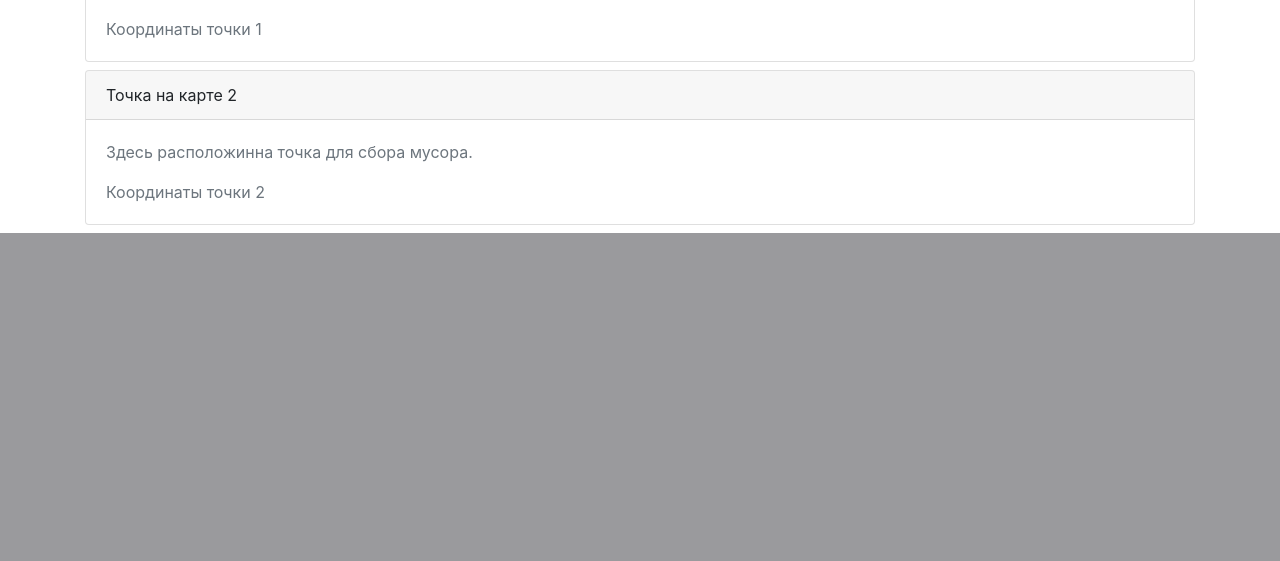
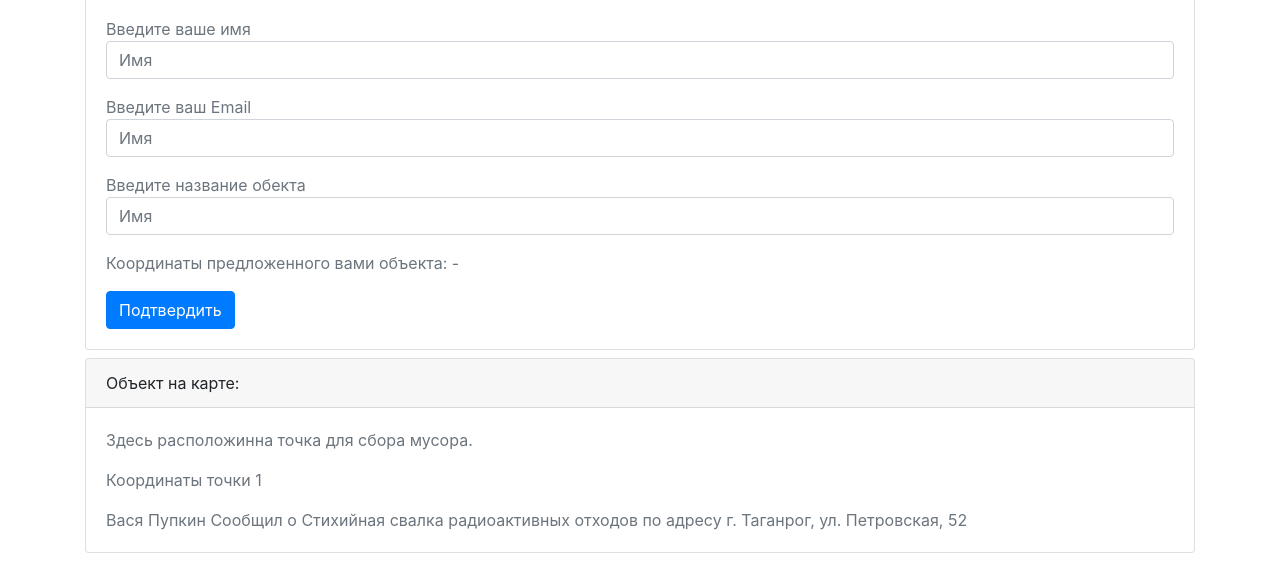
Before and after one commit to wsbespalov/dipadipa, a Django app: page /map/ in a window 1280 px wide. Shown: the part 1057-1618 px from the top of the page. Before the commit the page ends 1290 px from the top, so only its background shows below. Run offline with Django 3.2, Linux system fonts and the light colour scheme; data comes from the database, SQL or seed files in the repository; both versions use the stored data as it was after the commit; some libraries are stand-ins or nearby versions.

Commit message:
Add request on server adress places

```diff
--- a/stopmusor/server/models.py
+++ b/stopmusor/server/models.py
@@ -103,6 +103,32 @@ class Service(models.Model):
     def get_absolute_url(self):
         return ("view_service_post", None, {"body": self.body})
 
+class MapObjects(models.Model):
+    objects = models.Manager()
+    class Meta:
+        ordering = ['adres', ]
+    adres = models.TextField(
+        default="",
+        verbose_name="Adres of object"
+    )
+    name = models.TextField(
+        default="",
+        verbose_name="Name of user"
+    )
+    email = models.TextField(
+        default="",
+        verbose_name="Email of user"
+    )
+    object_name = models.TextField(
+        default="",
+        verbose_name="Object name"
+    )
+    def __unicode__(self):
+        return "%s" % self.object_name
+
+    @permalink
+    def get_absolute_url(self):
+        return ("view_map_objects", None, {"body": self.adres})
 
 class Question(models.Model):
     objects = models.Manager()
--- a/stopmusor/server/views.py
+++ b/stopmusor/server/views.py
@@ -1,13 +1,14 @@
 from django.shortcuts import render, render_to_response, get_object_or_404
 
 from django.http import HttpResponse
-
+from django.views.decorators.csrf import csrf_exempt
 # Create your views here.
 
 from .models import News
 from .models import Question
 from .models import Papers
 from .models import Service
+from .models import MapObjects
 
 def index(request):
     return render(
@@ -42,9 +43,22 @@ def map(request):
         request=request,
         template_name='map.html',
         context={
-            "map": News.objects.all()[:5]
+            "map": MapObjects.objects.all()[:5]
         }
     )
+
+@csrf_exempt
+def map_append_object(request):
+    if request.method == 'POST':
+        body = request.body
+        print(body)
+        return HttpResponse(
+            body
+        )
+    else:
+        return HttpResponse(
+            "bad request method"
+        )
 
 def appeal(request):
     return render(
--- a/stopmusor/static/js/avtocomplit.js
+++ b/stopmusor/static/js/avtocomplit.js
@@ -5,6 +5,7 @@ function initMap() {
         zoom: 14
     });
     var Coordinaty = document.getElementById('coord');
+
     var input = /** @type {!HTMLInputElement} */(
         document.getElementById('pac-input'));
 
@@ -20,6 +21,10 @@ function initMap() {
         map: map,
         anchorPoint: new google.maps.Point(0, -29),
         position: {lat: 47.215, lng: 38.899}
+    });
+    var marker2 = new google.maps.Marker({
+        map: map,
+        // position: {lat: 47.215, lng: 38.89}
     });
 
     autocomplete.addListener('place_changed', function() {
@@ -48,18 +53,12 @@ function initMap() {
             scaledSize: new google.maps.Size(35, 35)
         }));
         marker.setPosition(place.geometry.location);
+        marker.setVisible(true);
 
+        marker2.setPosition(place.geometry.location);
+        marker2.setVisible(true);
 
-
-        marker.setVisible(true);
-        var JsonStr = {
-            adress1: place.name,
-            date: "сегодня"
-        };
         Coordinaty.innerHTML = place.name;
-        alert(JSON.stringify(JsonStr));
-
-
 
         var address = '';
         if (place.address_components) {
@@ -88,3 +87,60 @@ function initMap() {
     setupClickListener('changetype-establishment', ['establishment']);
     setupClickListener('changetype-geocode', ['geocode']);
 }
+
+
+window.onload = function() {
+    // ----- Work with JSON -----
+    var btnAkcept = document.getElementById('akcept');
+    var JsonStr = {
+        name: "Админ",
+        Email: "test@email.ru",
+        ObjectName: "Точка сбора мусора",
+        adress: "Место", // place.name,
+        date: "сегодня"
+    };
+    // var p_name = JSON.parse(JsonStr.name),
+    //     p_email = JSON.parse(JsonStr.Email),
+    //     p_objName = JSON.parse(JsonStr.ObjectName),
+    //     p_adress = JSON.parse(JsonStr.adress),
+    //     p_date = JSON.parse(JsonStr.date);
+    console.log("321");
+    // Coordinaty.innerHTML = place.name;
+
+    btnAkcept.addEventListener("click", function() {
+     var adres = document.getElementById('coord'),
+        name = document.getElementById('pname'),
+        email = document.getElementById('pemail'),
+        obj_name = document.getElementById('pobj');
+
+        JsonStr.adress = adres.innerHTML;
+        JsonStr.name = name.value;
+        JsonStr.Email = email.value;
+        JsonStr.ObjectName = obj_name.value;
+        // Тут вхерач пост запрос на сервер с этим ЖСОНОм
+        // на роут http://0.0.0.0:8000/map_append_object/
+
+        var xhr = new XMLHttpRequest();
+        var jsontext;
+        var url_ = "http://0.0.0.0:8000/map_append_object/"
+        xhr.timeout = 2000;
+        xhr.onreadystatechange = function(e){
+            console.log(this);
+            if (xhr.readyState === 4){
+                if (xhr.status === 200){
+                    jsontext = xhr.response; // get answer and pars Json
+                    console.log(jsontext);
+                } else {
+                    console.error("XHR didn't work: ", xhr.status);
+                }
+            }
+        };
+        xhr.ontimeout = function (){
+            console.error("request timedout: ", xhr);
+        };
+        xhr.open("POST", url_, true);
+        // xhr.responseType = "text";
+        xhr.send(JsonStr.adress);
+        // alert(JSON.stringify(JsonStr));
+    });
+};
--- a/stopmusor/stopmusor/urls.py
+++ b/stopmusor/stopmusor/urls.py
@@ -23,6 +23,7 @@ urlpatterns = [
     url(r'^news/', server_views.news, name='news'),
     url(r'^service/', server_views.service, name='service'),
     url(r'^map/', server_views.map, name='map'),
+    url(r'^map_append_object/', server_views.map_append_object, name='map_append_object'),
     url(r'^appeal/', server_views.appeal, name='appeal'),
     url(r'^about/', server_views.about, name='about'),
     url(r'^questions/', server_views.questions, name='questions'),
--- a/stopmusor/templates/map.html
+++ b/stopmusor/templates/map.html
@@ -3,30 +3,6 @@
 <div class="col-xl-12">
     <h1 class="text-center text-uppercase my-3">Карта расположения точек для сбора мусора</h1>
 </div>
-<!--<style>-->
-    <!--#map {-->
-        <!--width: 100%;-->
-        <!--height: 80vh;-->
-        <!--background-color: grey;-->
-    <!--}-->
-<!--</style>-->
-<!--<div id="map"></div>-->
-<!--<script>-->
-    <!--function initMap() {-->
-        <!--var uluru = {lat: 47.215, lng: 38.899};-->
-        <!--var map = new google.maps.Map(document.getElementById('map'), {-->
-            <!--zoom: 14,-->
-            <!--center: uluru-->
-        <!--});-->
-        <!--var marker = new google.maps.Marker({-->
-            <!--position: uluru,-->
-            <!--map: map-->
-        <!--});-->
-    <!--}-->
-<!--</script>-->
-<!--<script async defer-->
-        <!--src="https://maps.googleapis.com/maps/api/js?key=AIzaSyDSYBzSsLmsN_hkf7SIVOtJzwK2fCSaRZo&callback=initMap">-->
-<!--</script>-->
 
 <div style="height: 800px; width: 1150px;">
     <style>
@@ -113,25 +89,40 @@
 <div class="col-xl-12">
     <div class="card my-2">
         <div class="card-header">
-            Точка на карте 1
+            Установите точку на карте
         </div>
         <div class="card-body text-secondary">
-            <p class="card-text">Здесь расположинна точка для сбора мусора.</p>
-            <p class="card-text" id="coord">Координаты точки 1</p>
-
+            <p class="card-text">Вы выбрали место на карте подтвердите нажатием на кнопку</p>
+            <p class="card-text">Введите ваше имя <input type="text" id="pname" name="query" class="form-control" placeholder="Имя" value=""></p>
+            <p class="card-text">Введите ваш Email <input type="text" id="pemail" name="query" class="form-control" placeholder="Имя" value=""></p>
+            <p class="card-text">Введите название обекта <input type="text" id="pobj" name="query" class="form-control" placeholder="Имя" value=""></p>
+            <p class="card-text">Координаты предложенного вами объекта: <span id="coord">-</span> </p>
+            <button type="submit" class="btn btn-primary text-center" id="akcept">Подтвердить</button>
         </div>
     </div>
 
-    <div class="card my-2">
-        <div class="card-header">
-            Точка на карте 2
-        </div>
-        <div class="card-body text-secondary">
+    {% if map %}
+        {% for m in map %}
+            <div class="card my-2">
+                <div class="card-header">
+                    Объект на карте:
+                </div>
+                <div class="card-body text-secondary">
+                    <p class="card-text">Здесь расположинна точка для сбора мусора.</p>
+                    <p class="card-text">Координаты точки 1</p>
+                    <p class="card-text">{{m.name}} Сообщил о {{m.object_name}} по адресу {{ m.adres }}</p>
+                </div>
+            </div>
+        {% endfor %}
+    {% endif %}
 
-            <p class="card-text">Здесь расположинна точка для сбора мусора.</p>
-            <p class="card-text">Координаты точки 2</p>
-        </div>
-    </div>
+    {% if map %}
+        {% for m in map %}
+        <!-- Тут ты выводишь баллуны на карте -->
+        {% endfor %}
+    {% endif %}
+
+
 </div>
 
 {% endblock %}
```
Also changed, not shown: stopmusor/db.sqlite3, stopmusor/server/migrations/0005_mapobjects.py (added).
